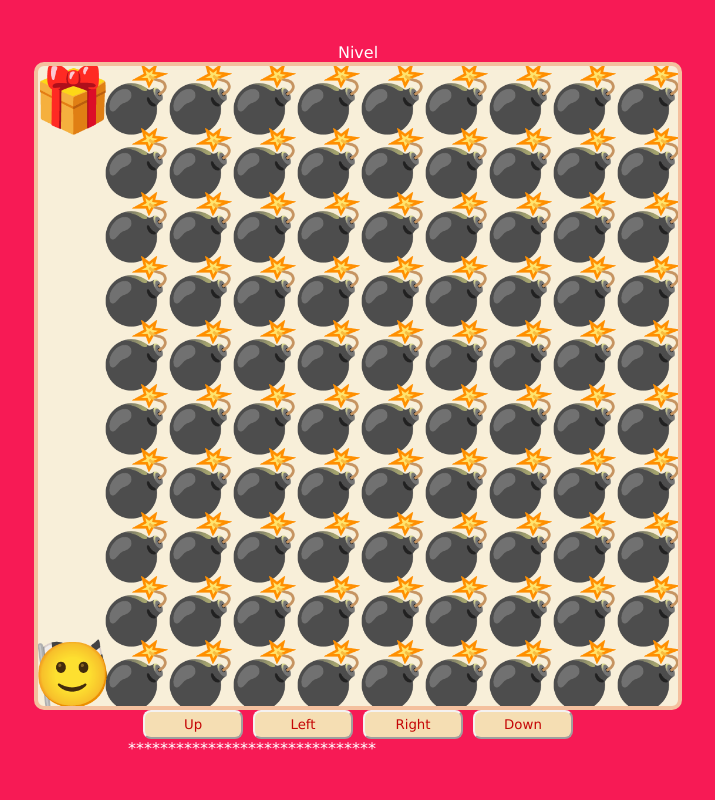
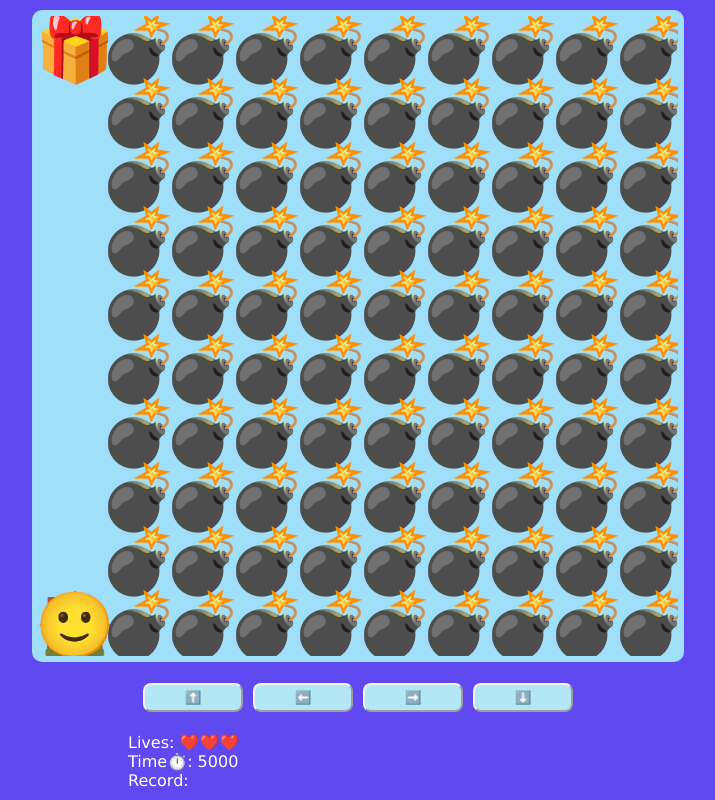
Before and after one commit to Enrique1311/javascript-bomb-videogame, a plain HTML site: page index.html in a window 1280 px wide. Shown: the whole page, without its empty margins (282-997 px from the left). Drawn offline with Linux system fonts and the light colour scheme.

Commit message:
The LocalStorage for record was edded

```diff
--- a/game.js
+++ b/game.js
@@ -4,10 +4,18 @@ const buttonUp = document.querySelector("#up");
 const buttonDown = document.querySelector("#down");
 const buttonRight = document.querySelector("#right");
 const buttonLeft = document.querySelector("#left");
+const livesSpan = document.querySelector("#lives");
+const timeSpan = document.querySelector("#time");
+const spanRecord = document.querySelector("#record");
+const pResult = document.querySelector("#result");
 
 let canvasSize;
 let elementsSize;
 let level = 0;
+let lives = 3;
+let timeStart;
+let timePlayer;
+let timeInterval;
 
 const playerPosition = {
 	x: undefined,
@@ -51,9 +59,17 @@ function startGame() {
 		return;
 	}
 
+	if (!timeStart) {
+		timeStart = Date.now();
+		timeInterval = setInterval(showTimer, 1000);
+		showRecord();
+	}
+
 	const mapRows = map.trim().split("\n"); // con trim()con split() crea un array a partir de un strig separado por los espacios vacíos(\n)
 	const mapRowColumns = mapRows.map((row) => row.trim().split("")); // creamos un array de arrays(filas) con arrays de las columnas
 	console.log({ map, mapRows, mapRowColumns });
+
+	showLives();
 
 	bombsPosition = [];
 
@@ -62,7 +78,7 @@ function startGame() {
 	mapRowColumns.forEach((row, rowIndex) => {
 		row.forEach((col, colIndex) => {
 			const emoji = emojis[col];
-			const xPos = elementsSize * (colIndex + 1) + elementsSize / 6;
+			const xPos = elementsSize * (colIndex + 1) + elementsSize / 5;
 			const yPos = elementsSize * (rowIndex + 1) - elementsSize / 7;
 
 			if (col == "O") {
@@ -103,7 +119,7 @@ function movePlayer() {
 	});
 
 	if (bombCrash) {
-		console.log("Bomba");
+		levelFailed();
 	}
 
 	gameContext.fillText(emojis["PLAYER"], playerPosition.x, playerPosition.y);
@@ -115,8 +131,55 @@ function levelWinner() {
 	startGame();
 }
 
+function levelFailed() {
+	lives--;
+	console.log(lives);
+
+	if (lives <= 0) {
+		level = 0;
+		lives = 3;
+		timeStart = undefined;
+	}
+	playerPosition.x = undefined;
+	playerPosition.y = undefined;
+	startGame();
+}
+
+function showLives() {
+	const heartsArray = Array(lives).fill(emojis["HEART"]);
+	console.log(heartsArray);
+	livesSpan.innerHTML = "";
+	heartsArray.forEach((heart) => livesSpan.append(heart));
+}
+
+function showTimer() {
+	timeSpan.innerHTML = Date.now() - timeStart;
+}
+
+function showRecord() {
+	spanRecord.innerHTML = localStorage.getItem("record_time");
+}
+
 function gameWinner() {
 	console.log("GANASTEEEEE!!!!!!");
+	clearInterval(timeInterval);
+
+	const recordTime = localStorage.getItem("record_time");
+	const playerTime = Date.now() - timeStart;
+
+	if (recordTime) {
+		if (playerTime <= recordTime) {
+			localStorage.setItem("record_time", playerTime);
+			pResult.innerHTML = "¡Felicidades! ¡Superáste el record!";
+		} else {
+			pResult.innerHTML = "Lo siento😔... No superáste el record...";
+		}
+	} else {
+		localStorage.setItem("record_time", playerTime);
+		pResult.innerHTML =
+			"Como es la primera vez que juegas, tienes el record...👍";
+	}
+	console.log({ recordTime, playerTime });
 }
 
 window.addEventListener("keydown", moveByKeys);
--- a/index.html
+++ b/index.html
@@ -18,16 +18,18 @@
 	</head>
 	<body>
 		<div class="game-container">
-			<hi>Nivel</hi>
 			<canvas id="game"></canvas>
 			<div class="control-buttons">
-				<button id="up">Up</button>
-				<button id="left">Left</button>
-				<button id="right">Right</button>
-				<button id="down">Down</button>
+				<button id="up">⬆️</button>
+				<button id="left">⬅️</button>
+				<button id="right">➡️</button>
+				<button id="down">⬇️</button>
 			</div>
 			<div class="info">
-				<p>*******************************</p>
+				<p>Lives: <span id="lives"></span></p>
+				<p>Time⏱️: <span id="time"></span></p>
+				<p>Record: <span id="record"></span></p>
+				<p id="result"></p>
 			</div>
 		</div>
 		<script src="./maps.js"></script>
--- a/maps.js
+++ b/maps.js
@@ -5,13 +5,14 @@
 
 const emojis = {
 	"-": " ",
-	O: "🏁",
+	O: "🏠",
 	X: "💣",
 	I: "🎁",
 	PLAYER: "🙂",
 	BOMB_COLLISION: "💥",
 	GAME_OVER: "👎",
 	WIN: "🏆",
+	HEART: "❤️",
 };
 
 const maps = [];
--- a/styles.css
+++ b/styles.css
@@ -3,7 +3,7 @@
 }
 
 body {
-	background-color: rgb(247, 26, 85);
+	background-color: rgb(96, 73, 240);
 	color: white;
 	font-family: Verdana, Geneva, Tahoma, sans-serif;
 	margin: 0;
@@ -12,7 +12,6 @@ body {
 
 .game-container {
 	display: flex;
-	flex-direction: column;
 	align-items: center;
 	justify-content: center;
 	flex-wrap: wrap;
@@ -21,9 +20,9 @@ body {
 }
 
 canvas {
-	border: 4px solid #f4c09e;
+	border: 6px solid #9fdffa;
 	border-radius: 10px;
-	background-color: #f8efd9;
+	background-color: #9fdffa;
 }
 
 .control-buttons {
@@ -35,14 +34,13 @@ canvas {
 }
 
 button {
-	background-color: wheat;
+	background-color: rgb(179, 231, 245);
 	border-radius: 8px;
-	border-color: #f4f2f1;
+	border-color: #f1f2f4;
 	font-family: inherit;
 	margin: 0;
 	padding: 5px 20px;
 	width: 100px;
-	color: rgb(197, 6, 6);
 }
 button:not(:last-child) {
 	margin-right: 10px;
```
